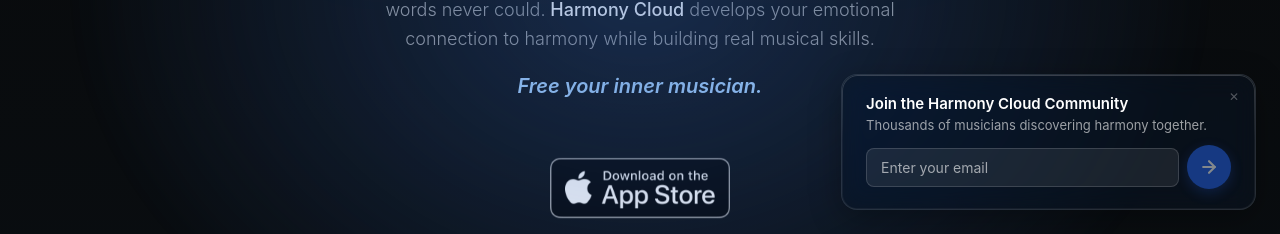
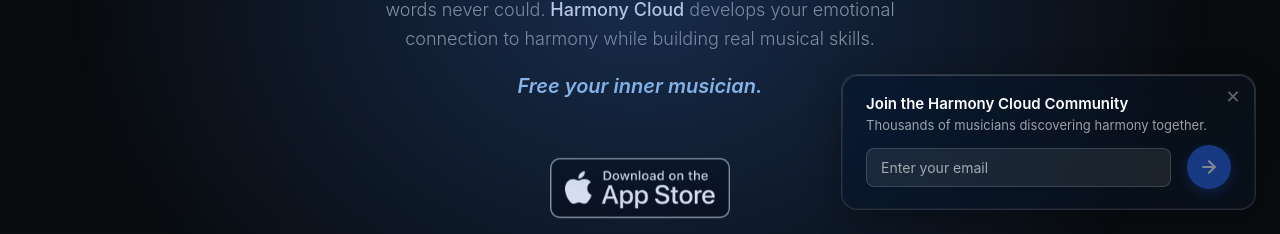
Before and after one commit to melodicprogression/harmonycloud.pro, a Next.js app: page / in a window 1280 px wide. Shown: the part 566-800 px from the top of the page. Built offline with nearby package versions, Linux system fonts and the light colour scheme.

Commit message:
adjust email banner layout

```diff
--- a/src/app/css/components/email-signup.css
+++ b/src/app/css/components/email-signup.css
@@ -87,7 +87,7 @@
 .banner-form {
   display: flex;
   align-items: center;
-  gap: 8px;
+  gap: 16px;
   width: 100%;
 }
 
@@ -119,17 +119,22 @@
 
 .banner-dismiss {
   position: absolute;
-  top: 12px;
-  right: 12px;
+  top: 0;
+  right: 0;
   background: none;
   border: none;
   color: var(--secondary-contrast);
   cursor: pointer;
-  padding: 4px;
-  font-size: 12px;
-  opacity: 0.5;
+  padding: 12px;
+  font-size: 18px;
+  opacity: 0.6;
   transition: opacity 0.2s;
   line-height: 1;
+  min-width: 44px;
+  min-height: 44px;
+  display: flex;
+  align-items: center;
+  justify-content: center;
 }
 
 .banner-dismiss:hover {
```
